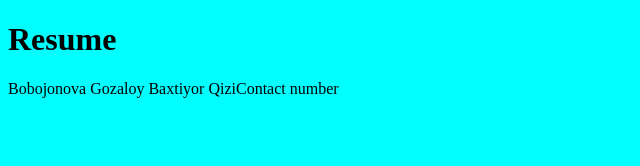
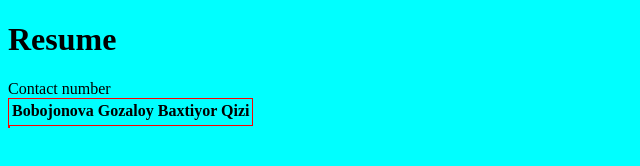
Before and after one commit to guzal-1859/guzal-1859.github.io, a plain HTML site: page index.html in a window 1280 px wide. Shown: the whole page, without its empty margins (0-640 px from the left). Drawn offline with Linux system fonts and the light colour scheme.

Commit message:
add table

```diff
--- a/index.html
+++ b/index.html
@@ -4,6 +4,7 @@
     <meta charset="UTF-8">
     <meta name="viewport" content="width=device-width, initial-scale=1.0">
     <title>Guzal Bobojonova</title>
+    <link rel="stylesheet" href="style.css">
     <style>
         body{
             background-color: cyan;
@@ -12,8 +13,11 @@
 </head>
 
 
-    <h1>Resume</h1>  <h2></h2> Bobojonova Gozaloy Baxtiyor Qizi</h2
-    <h3></h3>Contact number<h3
+    <h1>Resume</h1>
+    <table>
+        <th>Bobojonova Gozaloy Baxtiyor Qizi </th>
+        <tr>Contact number</tr>
+    </table>
 
 </body>
 <table></table>
--- /dev/null
+++ b/style.css
@@ -0,0 +1,3 @@
+table {
+    border: 1px solid red;
+}
```
